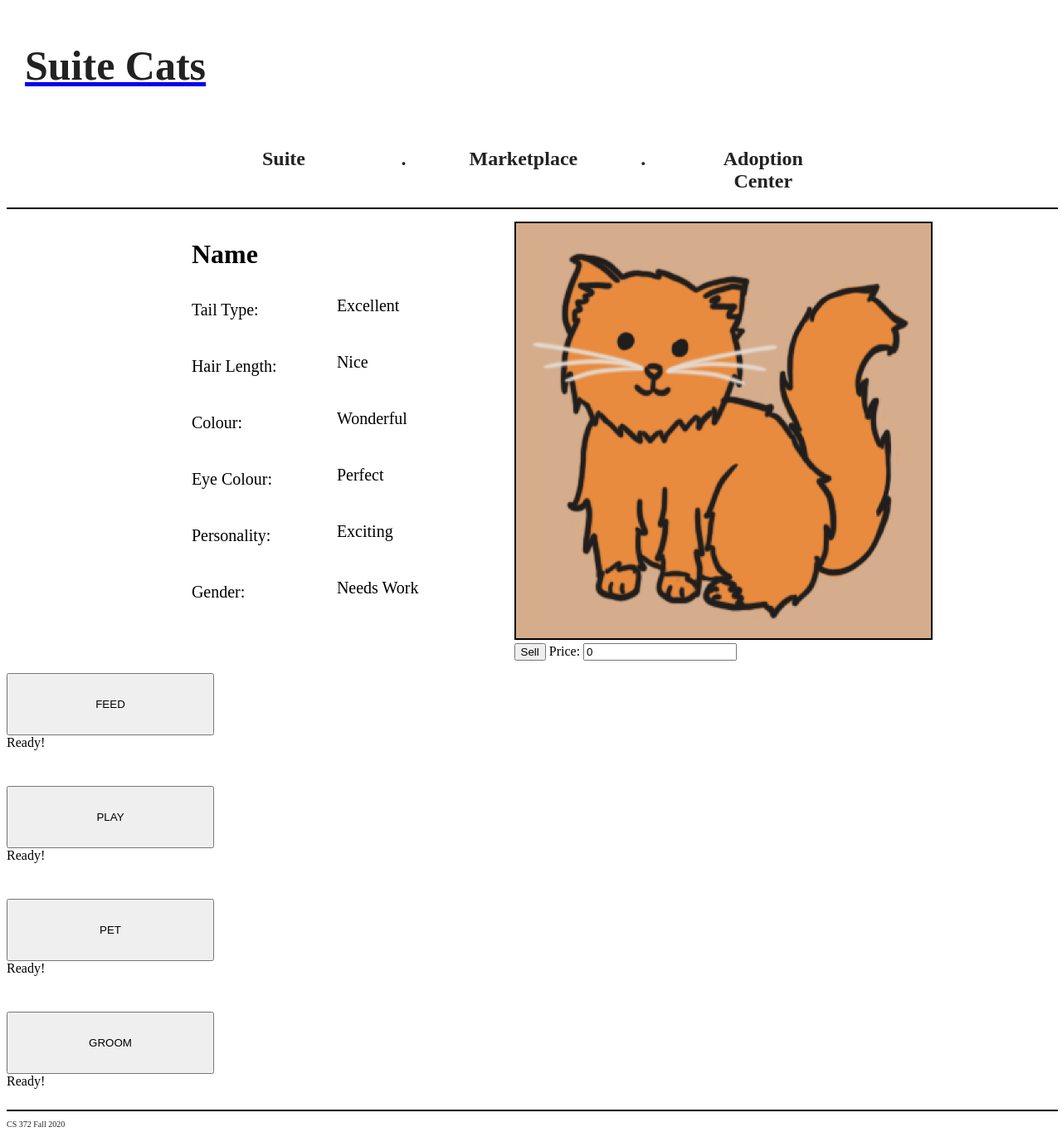
After one commit to MatthewRupchan/SuiteCats, a PHP site: page /webpages/interaction.html in a window 1280 px wide. The commit adds this page. Shown: the whole page at 83% size. Run offline with PHP 8.4, Linux system fonts and the light colour scheme.

Commit message:
Start Interaction Page

```diff
--- /dev/null
+++ b/css/interaction.css
@@ -0,0 +1,55 @@
+#left{
+	float: left;
+	margin-top: 15px;
+	margin-left: 17.5%;
+}
+
+#middle{
+	float: left;
+	margin-top: 15px;
+	margin-left: 5%;
+	margin-right: 5%;
+}
+
+#right{
+	margin-top: 15px;
+	float: left;
+}
+
+#avatar{
+	position: static;
+	left:0px;
+	top:0px;
+	min-width: 500px;
+	min-height: 500px;
+	max-width: 500px;
+	max-height: 500px;
+	border: solid black 2px;
+}
+
+.interaction{
+	float: left;
+	width: 250px;
+	height: 75px;
+}
+
+.countdown{
+	margin-top: 10px;
+	margin-bottom: 25px;
+}
+
+.details {
+	float: left;
+	margin-top: 15px;
+	margin-bottom: 30px;
+	width: 150px;
+	margin-right: 25px;
+	font-size: 20px;
+}
+
+.info {
+	margin-top: 10px;
+	float: right;
+	width: 150px;
+	font-size: 20px;
+}
--- a/css/style.css
+++ b/css/style.css
@@ -31,7 +31,7 @@ menu{
 	position: relative;
 	top: 0px;
 	width: 60%;
-	margin-left: 20%;
+	margin-left: 17.5%;
 }
 
 .menu_button{ /*this is mostly good. TODO: styling, making sure buttons don't squish off*/
@@ -56,6 +56,7 @@ body{
 }
 
 footer {
+	float: left;
 	width: 99.5%; /*this should probably be 100% not gonna lie*/
 	border-top: solid black 2px; /*may want to change how we mark out this border*/
 }
--- /dev/null
+++ b/webpages/interaction.html
@@ -0,0 +1,96 @@
+<!DOCTYPE HTML>
+
+<html>
+	<head>
+		<title>Suite Cats</title>
+		<link rel="stylesheet" type="text/css" href="../css/style.css">
+		<link rel="stylesheet" type="text/css" href="../css/interaction.css">
+		<script type="text/javascript" src="../javascript/insertjavascriptfilehere.js"></script>
+	</head>
+
+	<body>
+
+		<header>
+			<div id="website_header">
+				<a href="../index.html"><h3 id="website_title">Suite Cats</h3></a>
+				<div id="user_info_box">
+					<!--
+					DO A PHP CHECK HERE
+					contains either
+					1-
+					username, money, and log out button
+					2-
+					username input, password input, log in button
+					-->
+				</div>
+			</div>
+
+			<menu>
+				<a href="suite.html"><h2 class="menu_button">Suite</h5></a>
+				<h2 class="menu_button">.</h2>
+				<a href="marketplace.html"><h2 class="menu_button">Marketplace</h5></a>
+				<h2 class="menu_button">.</h2>
+				<a href="adoption.html"><h2 class="menu_button">Adoption Center</h5></a>
+			</menu>
+		</header>
+
+		<content>
+			<!--
+			cat details
+			-->
+			<div id="left">
+				<h1 id="CatName"><!--PHP SPOT-->Name</h1>
+				<div class="details">Tail Type:</div><div class="info" id="tail"><!--PHP SPOT-->Excellent</div>
+				<br>
+				<div class="details">Hair Length:</div><div class="info" id="hair"><!--PHP SPOT-->Nice</div>
+				<br>
+				<div class="details">Colour:</div><div class="info" id="colour"><!--PHP SPOT-->Wonderful</div>
+				<br>
+				<div class="details">Eye Colour:</div><div class="info" id="eye"><!--PHP SPOT-->Perfect</div>
+				<br>
+				<div class="details">Personality:</div><div class="info" id="personality"><!--PHP SPOT-->Exciting</div>
+				<br>
+				<div class="details">Gender:</div><div class="info" id="gender"><!--PHP SPOT-->Needs Work</div>
+			</div>
+
+			<!--
+			cat avatar and selling
+			-->
+			<div id="middle">
+				<img id="avatar" src="../cat_images/placeholder.png" alt="Cat Image">
+				<br>
+				<form id="sell">
+					<input id="sell_cat" type="submit" value="Sell"></button>
+					Price:
+					<input id="cat_price" type="number" value="0" min="0"></input>
+				</form>
+			</div>
+
+			<!--
+			cat interactions
+			-->
+			<div id="right">
+				<button id="feed" class="interaction">FEED</button>
+				<div class="countdown" id="feedtmr">Ready!</div>
+				<br>
+				<button id="play" class="interaction">PLAY</button>
+				<div class="countdown" id="feedtmr">Ready!</div>
+				<br>
+				<button id="pet" class="interaction">PET</button>
+				<div class="countdown" id="feedtmr">Ready!</div>
+				<br>
+				<button id="groom" class="interaction">GROOM</button>
+				<div class="countdown" id="feedtmr">Ready!</div>
+			</div>
+		</content>
+
+		<footer>
+			<!--
+			this is a placeholder, update if we want something else here
+			-->
+			<p id="footer_info">CS 372 Fall 2020</p>
+		</footer>
+
+	</body>
+
+</html>
```
Also changed, not shown: cat_images/placeholder.png (added).
